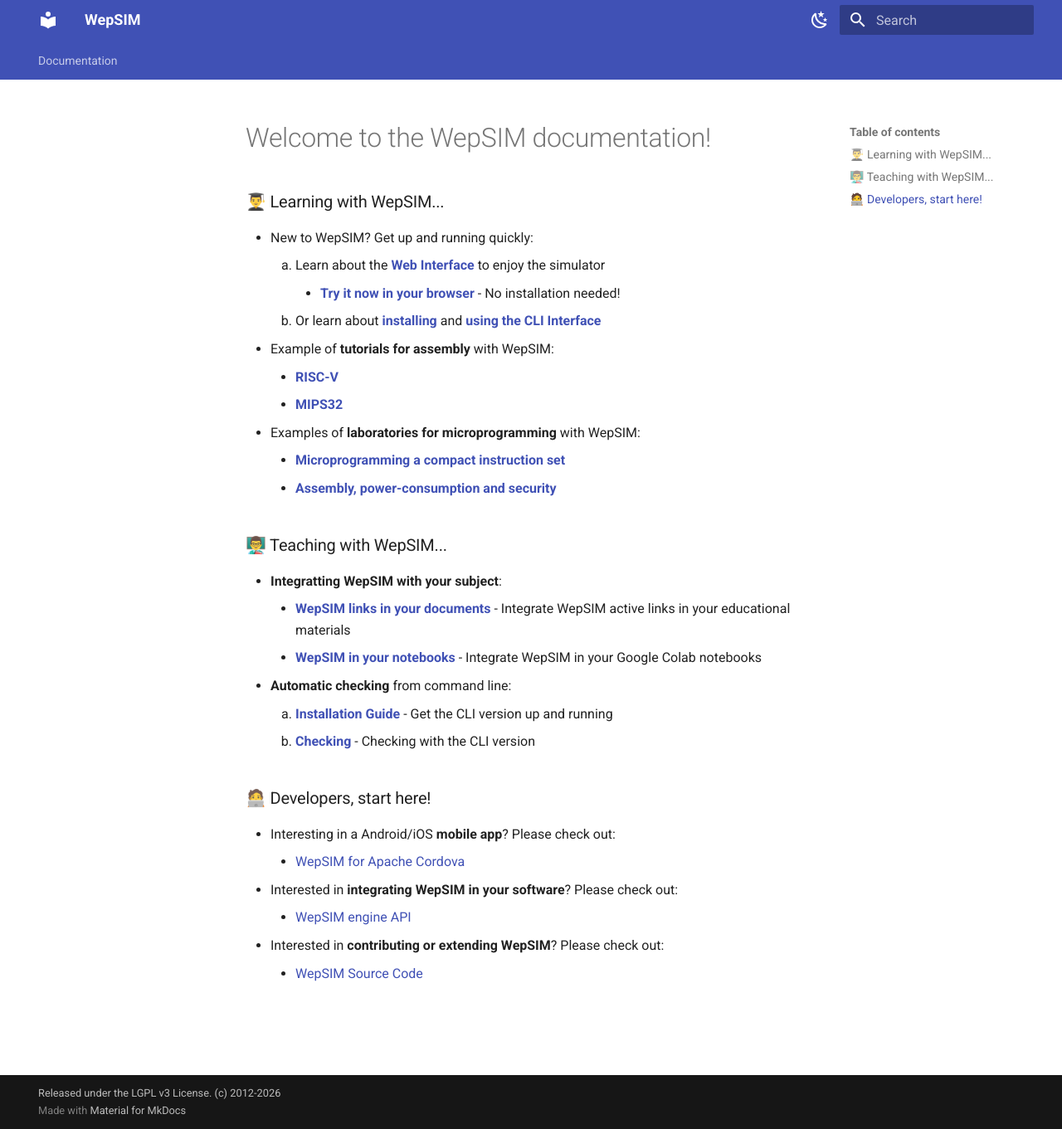
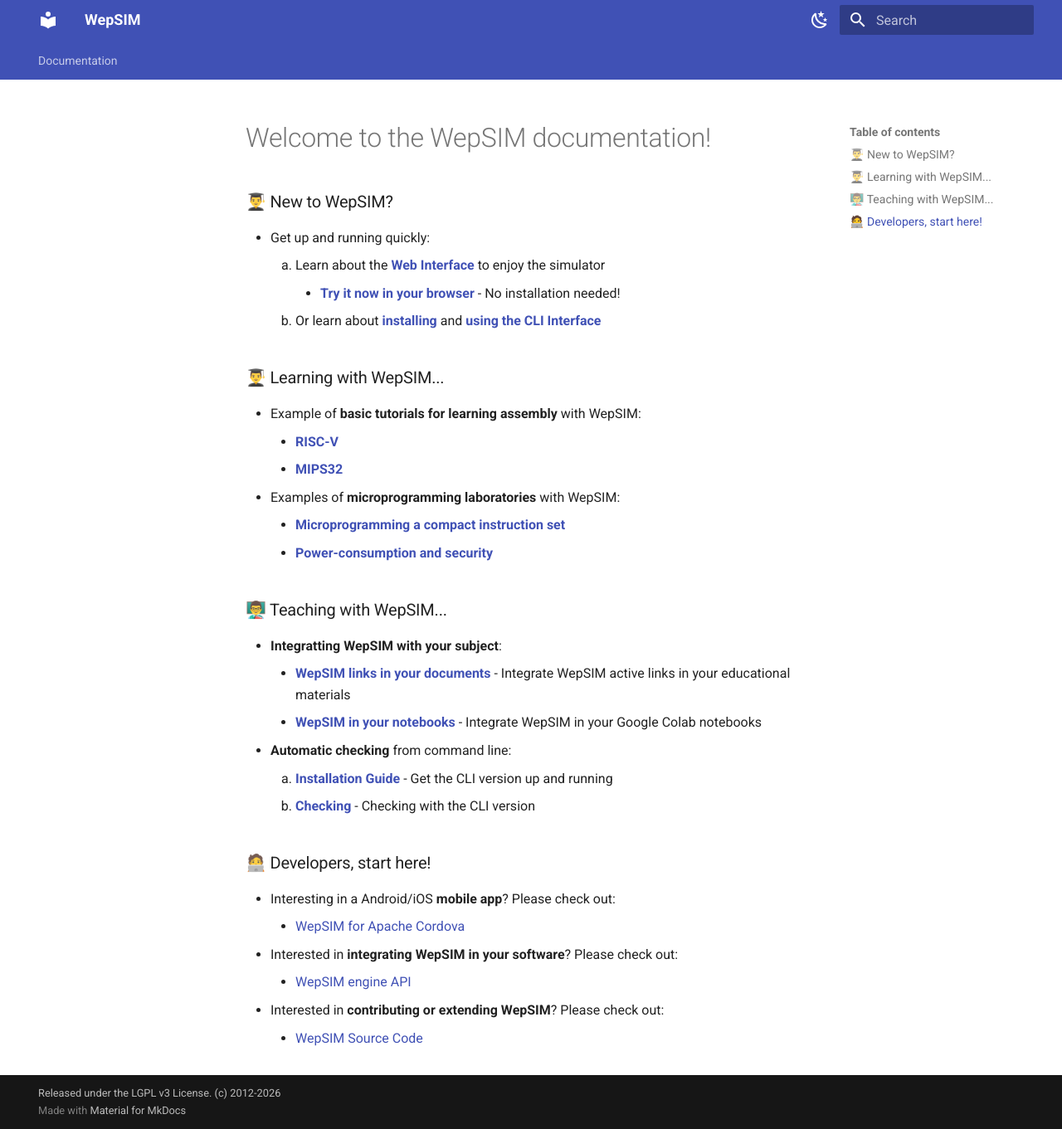
Before and after one commit to wepsim/info, an MkDocs documentation site: the page built from docs/index.md, in a window 1280 px wide and 1361 px high. Shown: the whole window at 83% size. Built offline with MkDocs 1.6.1 and Material for MkDocs 9.7.7, drawn with Linux system fonts in a browser that asks for light colours.

Commit message:
minor updates

```diff
--- a/docs/index.md
+++ b/docs/index.md
@@ -2,17 +2,19 @@
 # Welcome to the WepSIM documentation!
 
 
-### 👨‍🎓 Learning with WepSIM...
-* New to WepSIM? Get up and running quickly:
+### 👨‍🎓 New to WepSIM?
+* Get up and running quickly:
     1. Learn about the **[Web Interface](web/using-wepsim.md)** to enjoy the simulator
           * **[Try it now in your browser](https://wepsim.github.io/wepsim)** - No installation needed!
     2. Or learn about **[installing](command-line/getting-wepsim-cl.md)** and **[using the CLI Interface](command-line/using-wepsim-cl.md)**
-* Example of **tutorials for assembly** with WepSIM:
+
+### 👨‍🎓 Learning with WepSIM...
+* Example of **basic tutorials for learning assembly** with WepSIM:
     * **[RISC-V](tutorials/riscv.md)**
     * **[MIPS32](tutorials/mips.md)**
-* Examples of **laboratories for microprogramming** with WepSIM:
+* Examples of **microprogramming laboratories** with WepSIM:
     * **[Microprogramming a compact instruction set](labs/rv_lab1_en.md)**
-    * **[Assembly, power-consumption and security](labs/rv_lab2_en.md)**
+    * **[Power-consumption and security](labs/rv_lab2_en.md)**
 
 
 ### 👨‍🏫 Teaching with WepSIM...
```
